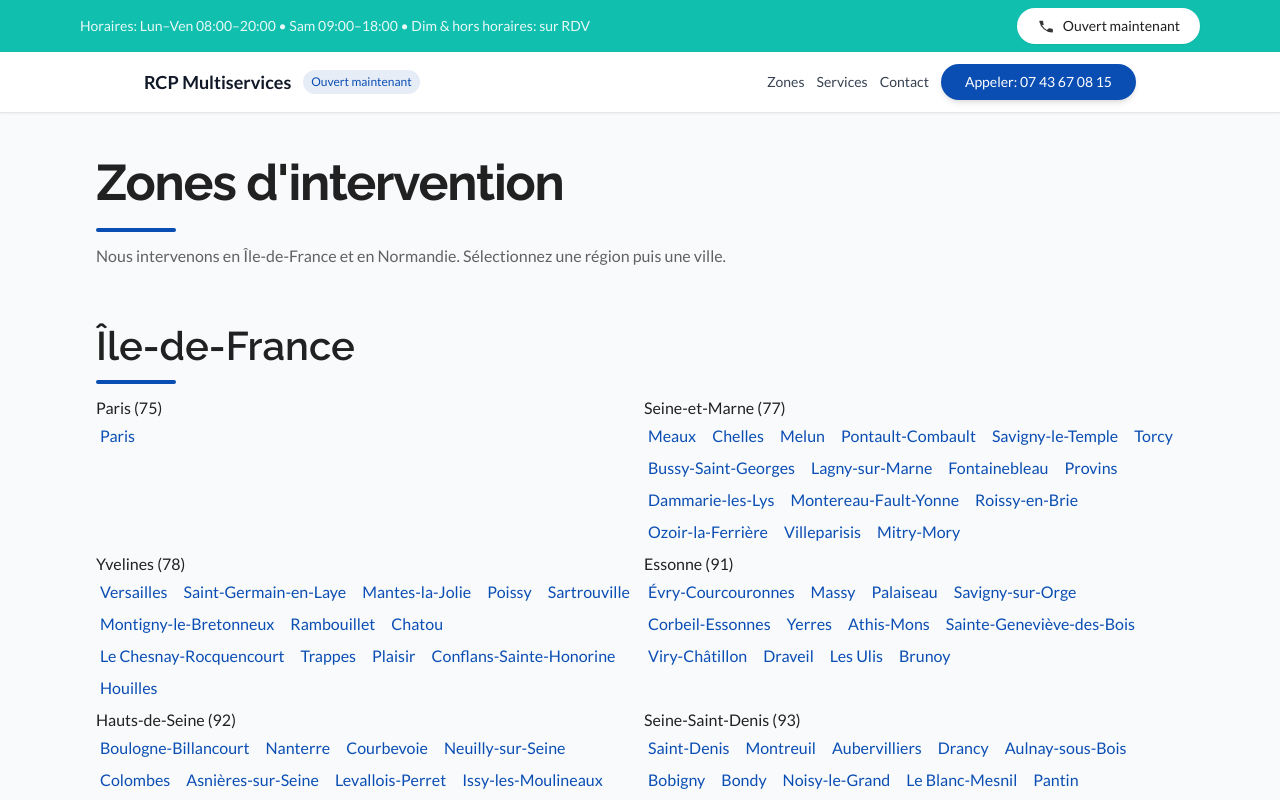
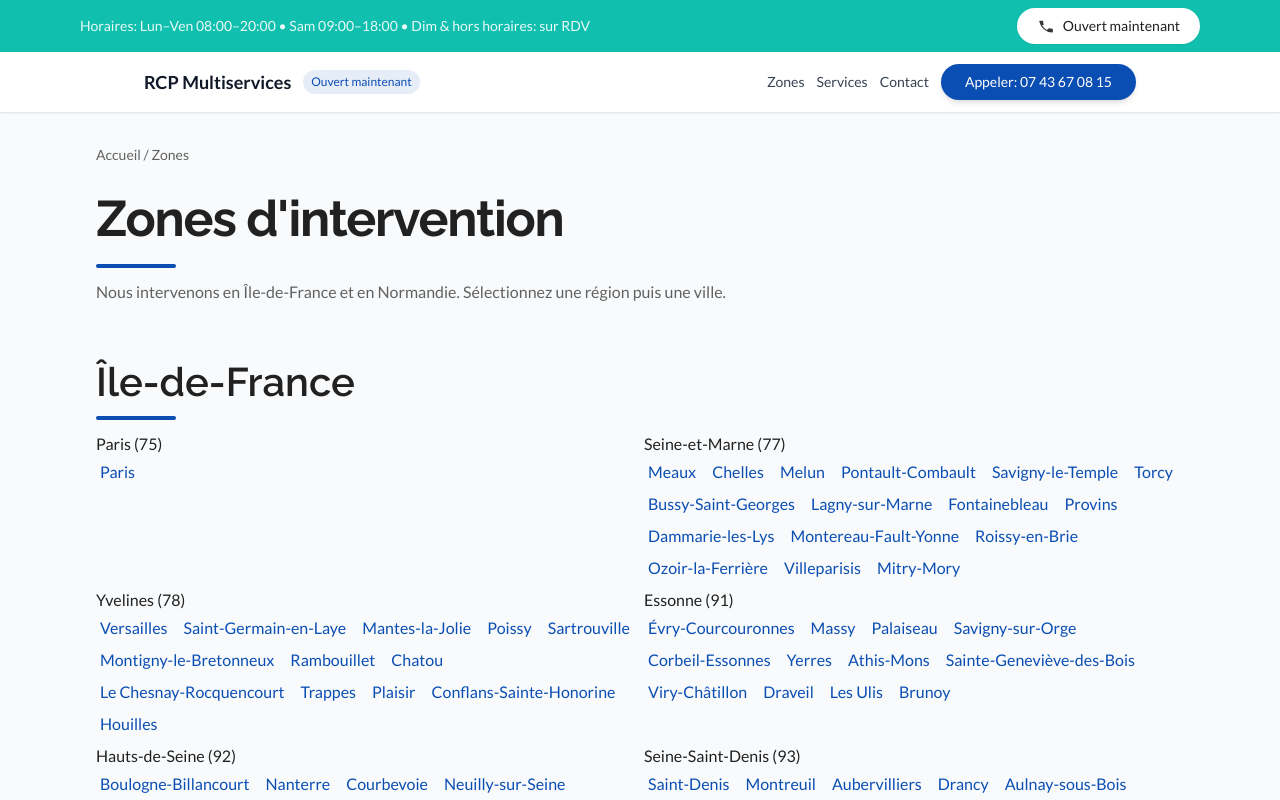
Before and after one commit to Soofmaax/RCP-Multiservices, a React (Vite) app: page /zones in a window 1280 px wide. Shown: the top 800 px of the page. Built offline with nearby package versions, Linux system fonts and the light colour scheme; no server answers.

Commit message:
feat(zones): add breadcrumb navigation to ZonesIndex page
Co-authored-by: Genie <genie@cosine.sh>

```diff
--- a/src/pages/ZonesIndex.tsx
+++ b/src/pages/ZonesIndex.tsx
@@ -4,6 +4,12 @@ import { LOCATIONS } from '../data/locations';
 export default function ZonesIndex() {
   return (
     <main className="container">
+      <nav className="text-sm text-neutral-600 mb-4">
+        <Link to="/" className="hover:underline">
+          Accueil
+        </Link>{' '}
+        / <span className="font-medium">Zones</span>
+      </nav>
       <h1 className="heading-1">Zones d&apos;intervention</h1>
       <div className="accent mt-2"></div>
       <p className="mt-3 text-neutral-600">
```
